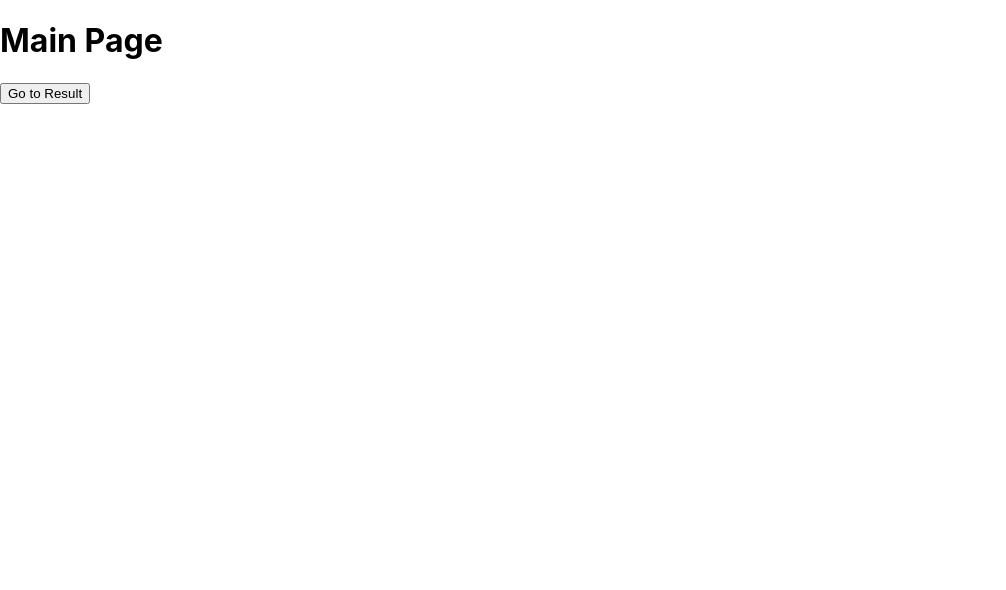
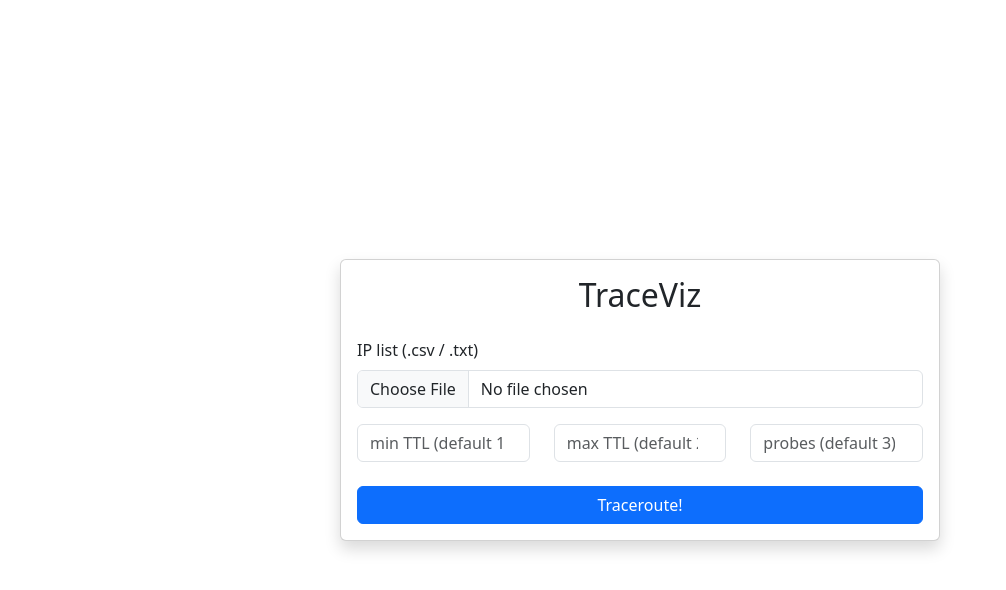
Before and after one commit to ym3116/ComputerNetworking-TraceRouteTree, a React (Create React App) app in the folder front-end/: page / in a window 1280 px wide. Shown: the top 590 px of the page, without its empty margins (0-1006 px from the left). Built offline with nearby package versions, Linux system fonts and the light colour scheme.

Commit message:
landing page frontend functions

```diff
--- a/front-end/package.json
+++ b/front-end/package.json
@@ -7,7 +7,9 @@
     "@testing-library/jest-dom": "^6.6.3",
     "@testing-library/react": "^16.3.0",
     "@testing-library/user-event": "^13.5.0",
+    "bootstrap": "5.3",
     "react": "^19.1.0",
+    "react-bootstrap": "2.10",
     "react-dom": "^19.1.0",
     "react-router-dom": "^7.5.3",
     "react-scripts": "5.0.1",
--- a/front-end/src/index.js
+++ b/front-end/src/index.js
@@ -3,6 +3,8 @@ import ReactDOM from 'react-dom/client';
 import './index.css';
 import App from './App';
 import reportWebVitals from './reportWebVitals';
+import "bootstrap/dist/css/bootstrap.min.css";
+
 
 const root = ReactDOM.createRoot(document.getElementById('root'));
 root.render(
--- a/front-end/src/pages/Landing.js
+++ b/front-end/src/pages/Landing.js
@@ -1,19 +1,83 @@
-import { useNavigate } from "react-router-dom";
+// src/pages/Landing.js
+import React, { useState } from "react";
+import { Container, Row, Col, Form, Button, Card } from "react-bootstrap";
 
-function Landing() {
-  const navigate = useNavigate();
+export default function Landing() {
+  const [file, setFile] = useState(null);
+  const [minTtl, setMinTtl] = useState("");
+  const [maxTtl, setMaxTtl] = useState("");
+  const [probes, setProbes] = useState("");
 
-  const handleClick = () => {
-    // TODO: 可在这里发请求到 Flask API，然后 navigate
-    navigate("/result");
+  const handleSubmit = async (e) => {
+    e.preventDefault();
+    if (!file) return alert("Pick a file first!");
+    const fd = new FormData();
+    fd.append("file", file);
+    if (minTtl)  fd.append("min_ttl", minTtl);
+    if (maxTtl)  fd.append("max_ttl", maxTtl);
+    if (probes)  fd.append("probes", probes);
+
+    const rsp = await fetch("http://localhost:5000/api/trace", {
+      method: "POST",
+      body: fd,
+    });
+    const { result_url } = await rsp.json();
+    window.location.href = result_url;
   };
 
   return (
-    <div>
-      <h1>Main Page</h1>
-      <button onClick={handleClick}>Go to Result</button>
-    </div>
+    <Container className="d-flex justify-content-center align-items-center vh-100">
+      <Card className="shadow" style={{ maxWidth: 600, width: "100%" }}>
+        <Card.Body>
+          <h2 className="mb-4 text-center">TraceViz</h2>
+
+          <Form onSubmit={handleSubmit}>
+            {/* file input */}
+            <Form.Group className="mb-3">
+              <Form.Label>IP list (.csv / .txt)</Form.Label>
+              <Form.Control
+                type="file"
+                accept=".csv,.txt"
+                onChange={(e) => setFile(e.target.files[0])}
+              />
+            </Form.Group>
+
+            {/* parameters */}
+            <Row className="mb-4">
+              <Col>
+                <Form.Control
+                  placeholder="min TTL (default 1)"
+                  type="number"
+                  value={minTtl}
+                  onChange={(e) => setMinTtl(e.target.value)}
+                />
+              </Col>
+              <Col>
+                <Form.Control
+                  placeholder="max TTL (default 20)"
+                  type="number"
+                  value={maxTtl}
+                  onChange={(e) => setMaxTtl(e.target.value)}
+                />
+              </Col>
+              <Col>
+                <Form.Control
+                  placeholder="probes (default 3)"
+                  type="number"
+                  value={probes}
+                  onChange={(e) => setProbes(e.target.value)}
+                />
+              </Col>
+            </Row>
+
+            <div className="d-grid">
+              <Button variant="primary" type="submit">
+                Traceroute!
+              </Button>
+            </div>
+          </Form>
+        </Card.Body>
+      </Card>
+    </Container>
   );
 }
-
-export default Landing;
```
Also changed, not shown: 2 other files (tests, documents, lock files or other folders).
